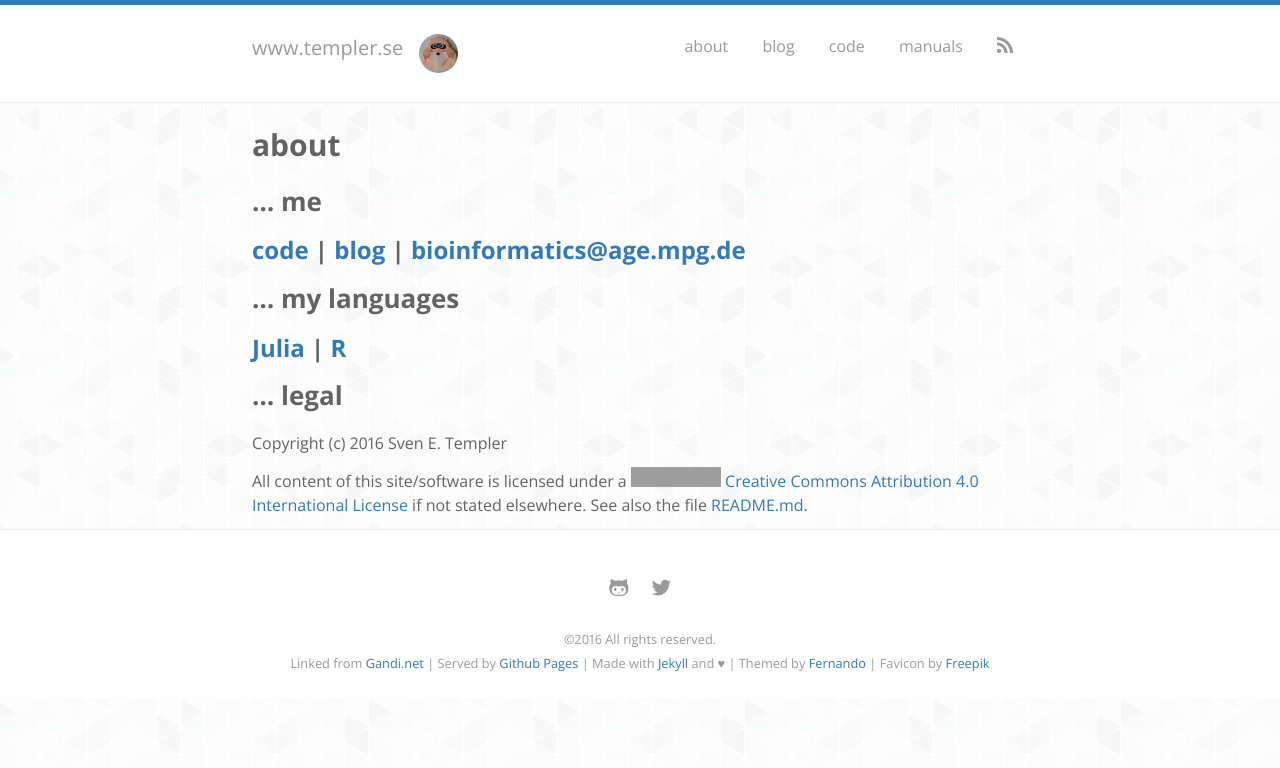
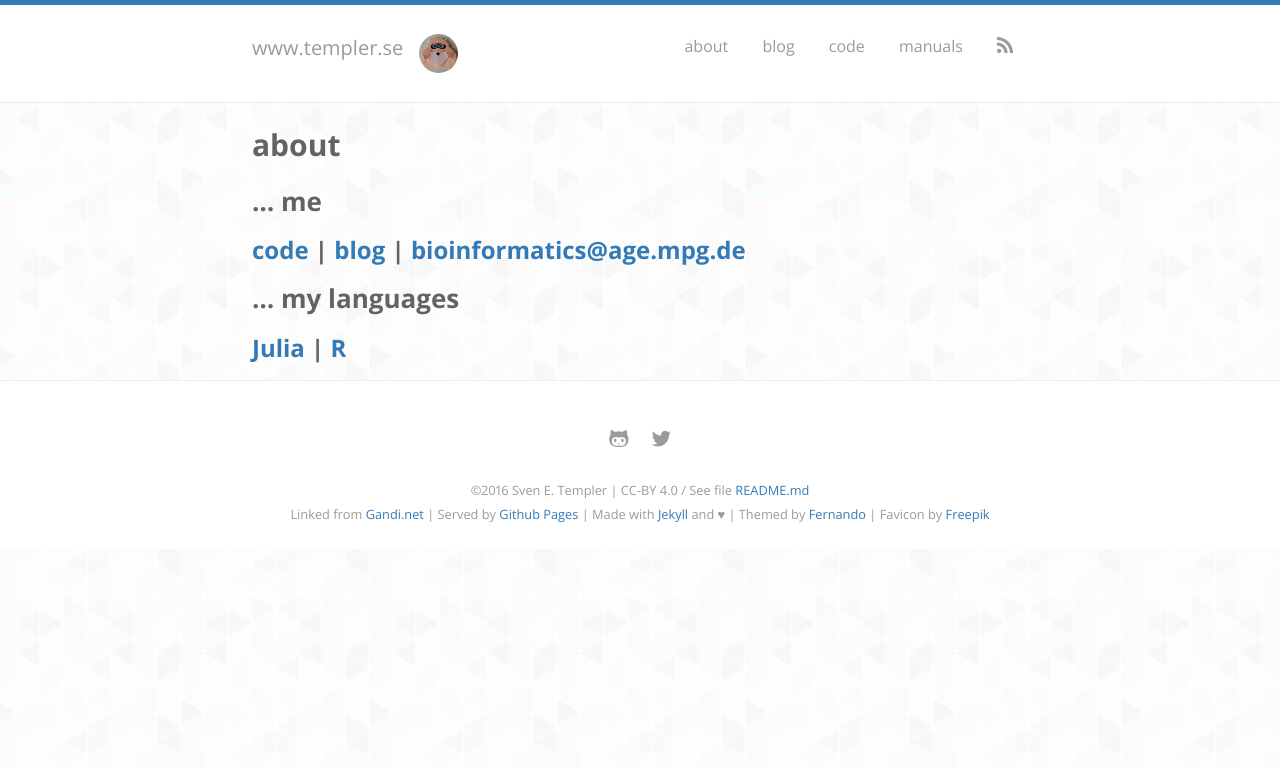
Before and after one commit to pmdbio/setempler.github.io, a Jekyll site: the page built from about.md, in a window 1280 px wide. Shown: the top 768 px of the page. Built offline with Jekyll 4.4.1, drawn with Linux system fonts in a browser that asks for light colours; nearby versions of some CDN libraries; some web fonts are replaced; grey boxes are pictures that could not be loaded.

Commit message:
cleaner copyright notes

```diff
--- a/_includes/footer.html
+++ b/_includes/footer.html
@@ -2,7 +2,8 @@
   <div class="container">
     {% include social.html %}
     <p class="txt-medium-gray">
-      <small>&copy;{{ site.time | date: '%Y' }} All rights reserved.</br>
+      <small>&copy;{{ site.time | date: '%Y' }} Sven E. Templer | CC-BY 4.0 /
+        See file <a href="https://github.com/setempler/setempler.github.io">README.md</a></br>
         Linked from <a href="http://gandi.net">Gandi.net</a> |
         Served by <a href="https://pages.github.com">Github Pages</a> |
         Made with <a href="http://jekyllrb.com/" target="_blank">Jekyll</a>
--- a/about.md
+++ b/about.md
@@ -13,12 +13,3 @@ permalink: /about
 ## ... my languages
 
 ### [Julia](http://julialang.org){:target="_blank"} | [R](https://www.r-project.org){:target="_blank"}
-
-## ... legal
-
-Copyright (c) 2016 Sven E. Templer
-
-All content of this site/software is licensed under a
-![Creative Commons License/CC-BY 4.0](https://i.creativecommons.org/l/by/4.0/80x15.png)
-[Creative Commons Attribution 4.0 International License](http://creativecommons.org/licenses/by/4.0/)
-if not stated elsewhere. See also the file [README.md](https://github.com/setempler/setempler.github.io){:target="_blank"}.
```
